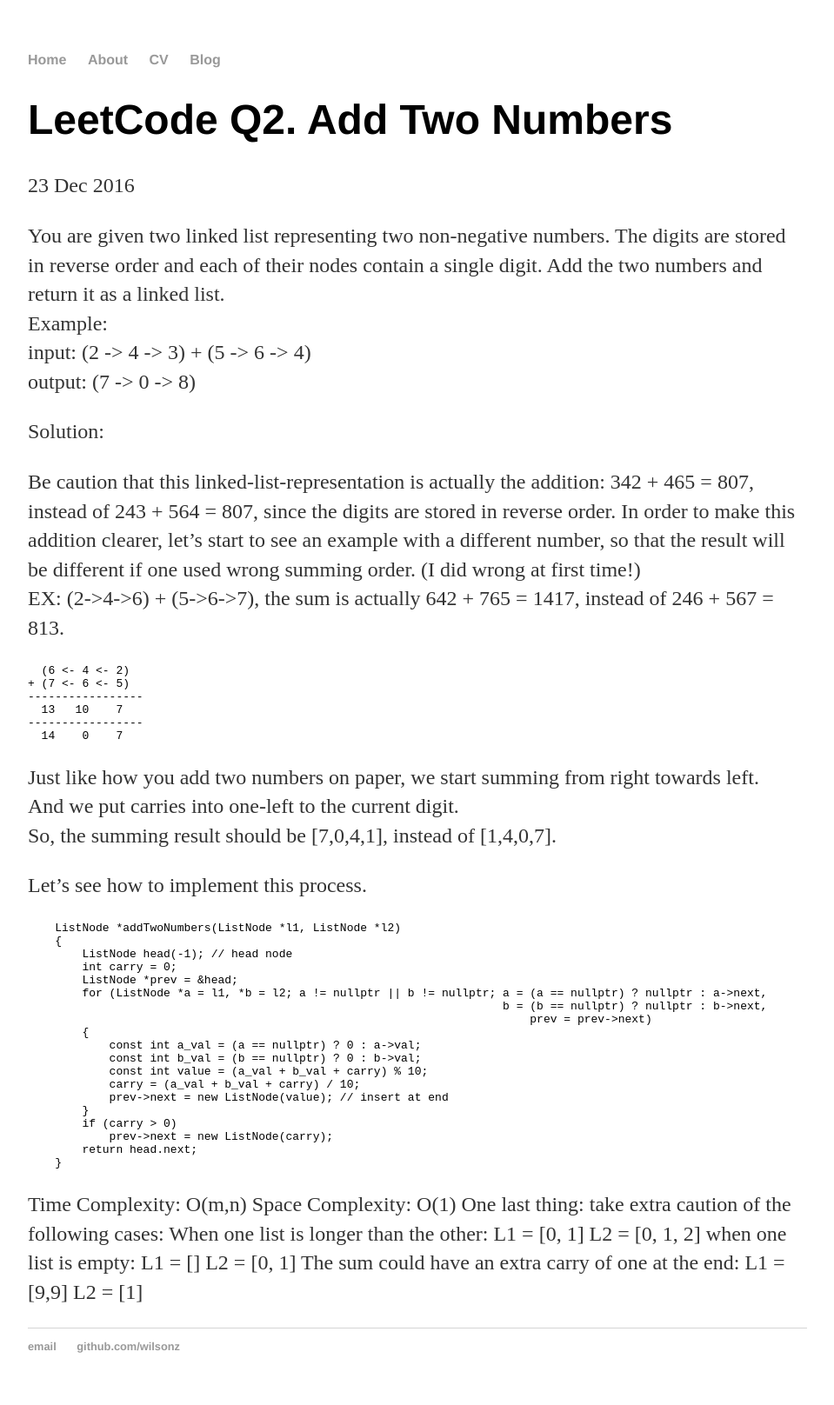
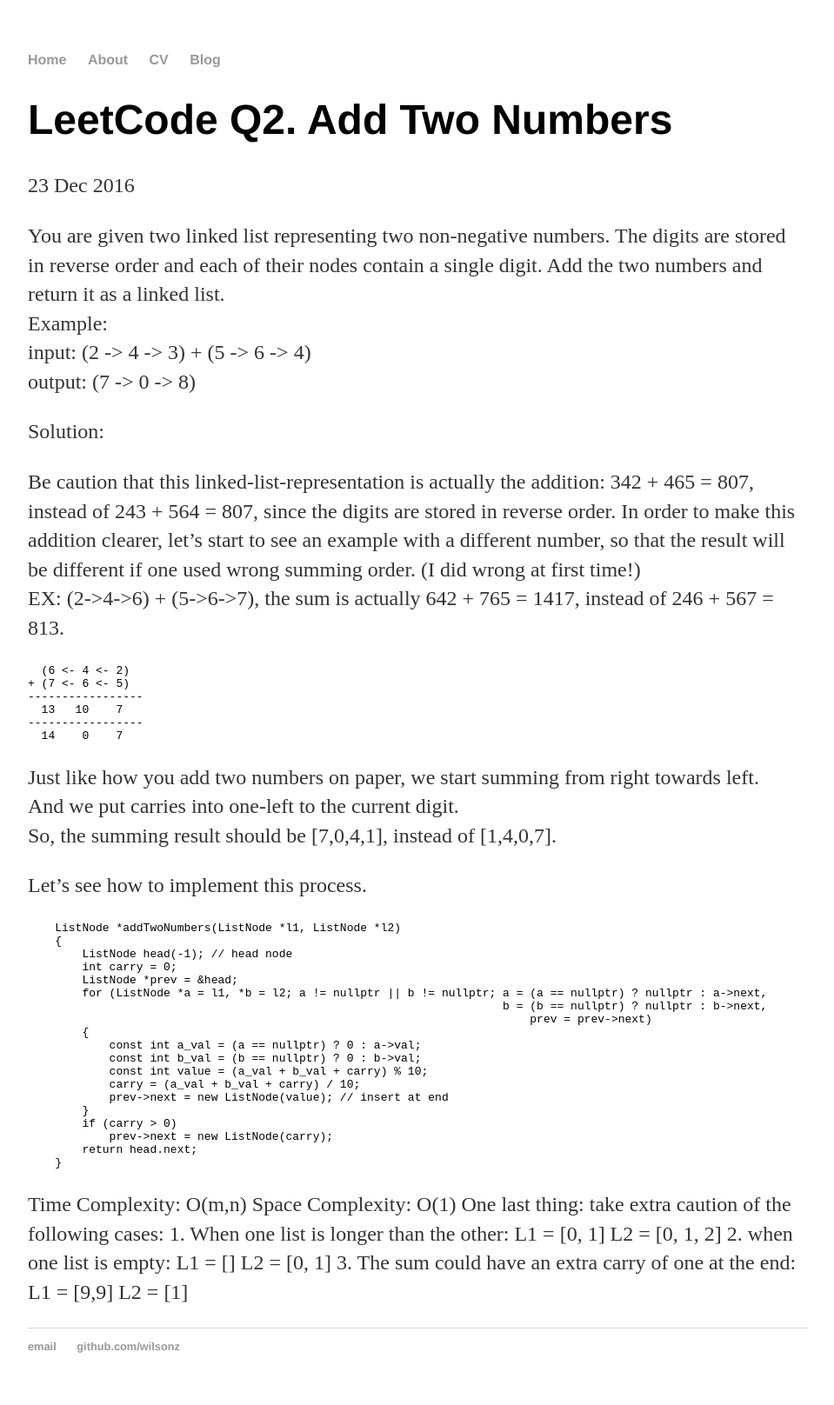
Before and after one commit to wilsonz/wilsonz.github.io, a Jekyll site: the page built from _posts/2016-12-23-LeetCode-Q2.-Add-2-Numbers.md, in a window 1280 px wide. Shown: the whole page at 87% size, without its empty margins (160-1119 px from the left). Built offline with Jekyll 4.4.1, drawn with Linux system fonts in a browser that asks for light colours.

Commit message:
Update 2016-12-23-LeetCode-Q2.-Add-2-Numbers.md

```diff
--- a/_posts/2016-12-23-LeetCode-Q2.-Add-2-Numbers.md
+++ b/_posts/2016-12-23-LeetCode-Q2.-Add-2-Numbers.md
@@ -46,12 +46,4 @@
             return head.next;
         }
 
-Time Complexity:   O(m,n)
-Space Complexity: O(1)
-One last thing: take extra caution of the following cases:
-When one list is longer than the other:
-L1 = [0, 1]	L2 = [0, 1, 2]
-when one list is empty:
-L1 = []		L2 = [0, 1]
-The sum could have an extra carry of one at the end:
-L1 = [9,9]	L2 = [1]
+Time Complexity:   O(m,n)                                                                                                     Space Complexity:  O(1)                                                                                                      One last thing: take extra caution of the following cases:                                                                           1. When one list is longer than the other:                                                                                              L1 = [0, 1]     L2 = [0, 1, 2]                                                                                       2. when one list is empty:                                                                                                              L1 = []         L2 = [0, 1]                                                                                           3. The sum could have an extra carry of one at the end:                                                                                L1 = [9,9]      L2 = [1]
```
